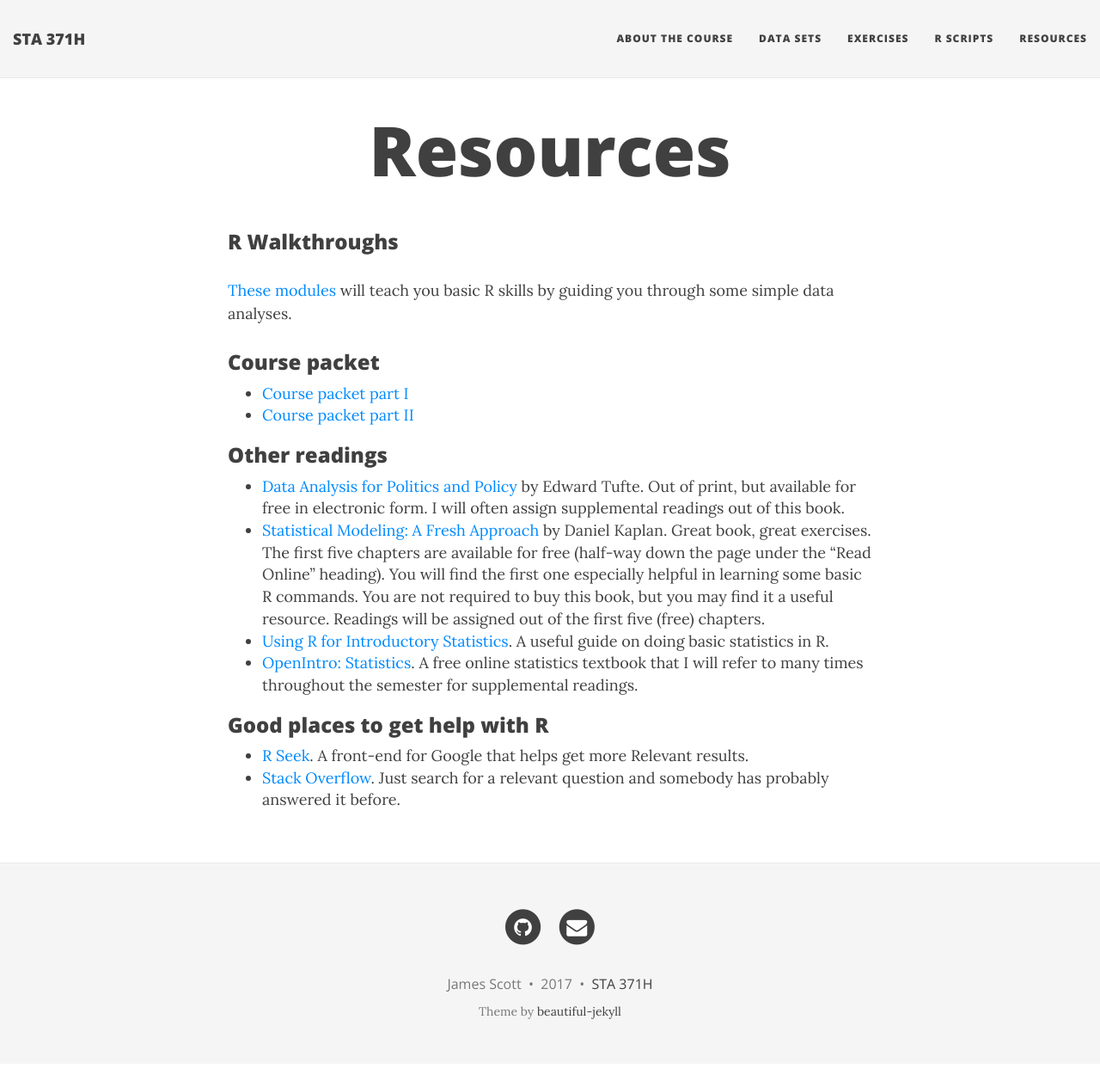
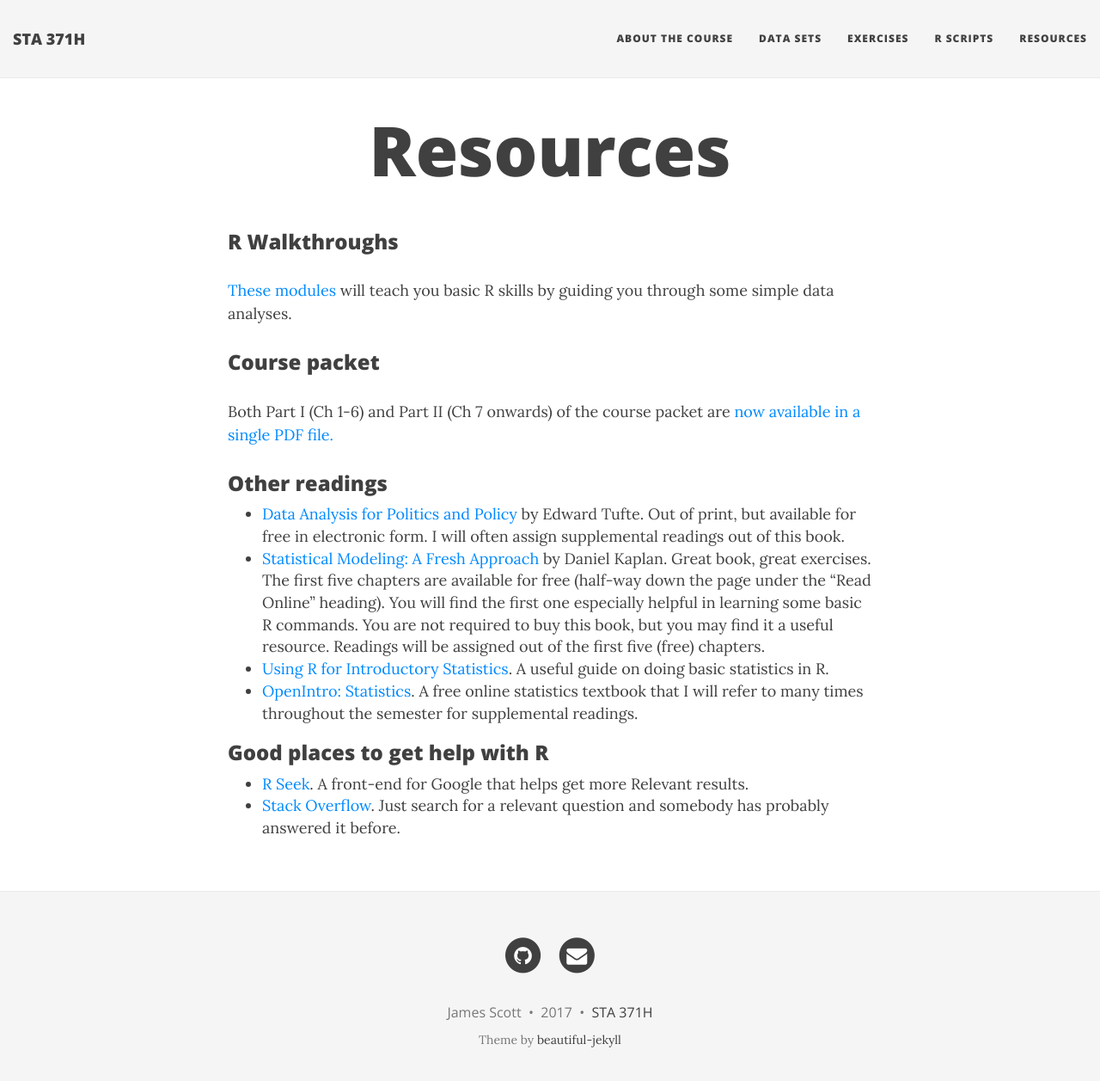
Before and after one commit to jgscott/STA371H_Spring2017, a Jekyll site: the page built from resources.md, in a window 1280 px wide and 1270 px high. Shown: the top 1257 px of the window at 86% size. Built offline with Jekyll 4.4.1, drawn with Linux system fonts in a browser that asks for light colours; nearby versions of some CDN libraries.

Commit message:
course packet

```diff
--- a/resources.md
+++ b/resources.md
@@ -9,8 +9,7 @@ title: Resources
 
 ### Course packet
 
-* [Course packet part I]({{ site.baseurl }}/files/STA371H_coursepacket_part1.pdf)
-* [Course packet part II]({{ site.baseurl }}/files/STA371H_coursepacket_part2.pdf)
+Both Part I (Ch 1-6) and Part II (Ch 7 onwards) of the course packet are [now available in a single PDF file.]({{ site.baseurl }}/files/STA371H_coursepacket.pdf)
 
 
 ### Other readings
```
Also changed, not shown: 1 other file.
